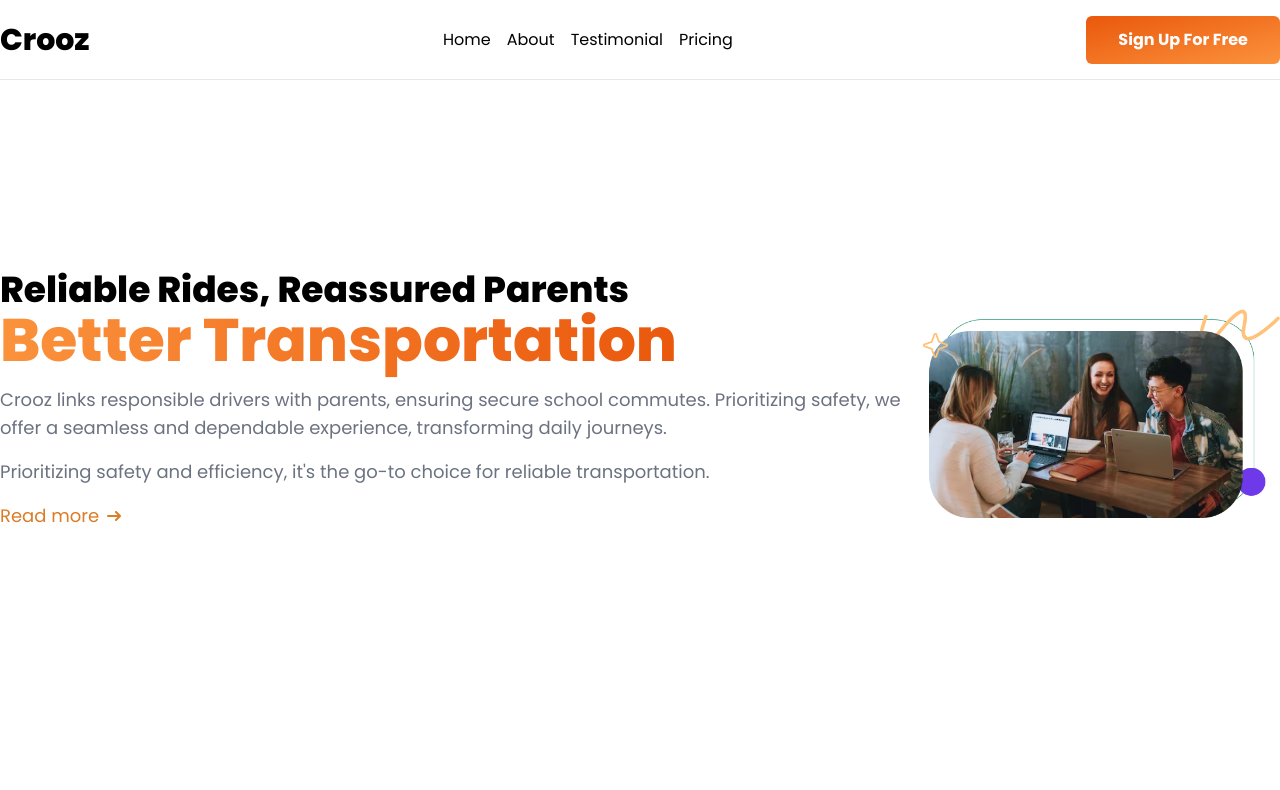
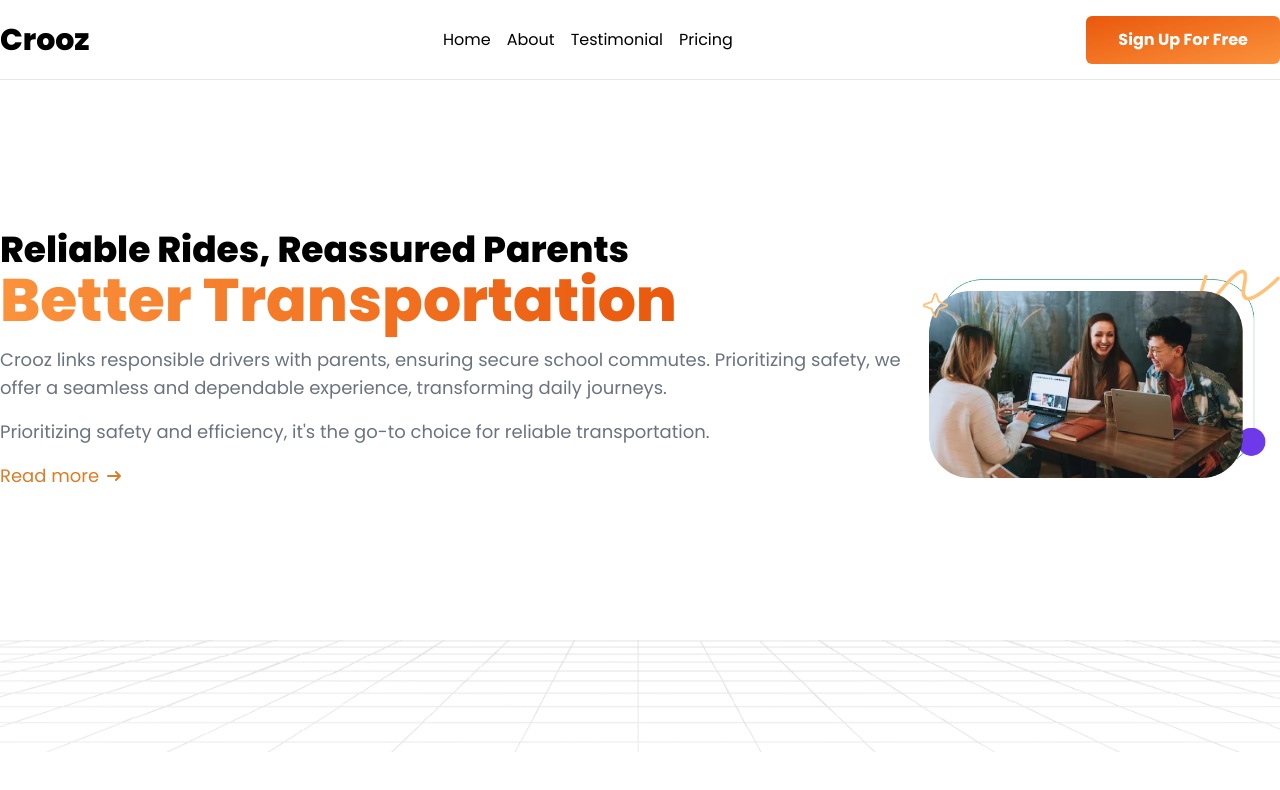
Before and after one commit to Manuel-heav/Crooz, a React (Vite) app: page / in a window 1280 px wide. Shown: the top 790 px of the page. Built offline with nearby package versions, Linux system fonts and the light colour scheme.

Commit message:
added ground section

```diff
--- a/src/assets/index.js
+++ b/src/assets/index.js
@@ -20,8 +20,12 @@ import people03 from "./people03.png";
 import lock from "./lock.svg";
 import cta from "./cta.png";
 import hamburgerMenu from "./hamburgerMenu.svg";
+import rocket from "./rocket.jpg";
+import ground from "./ground.jpg";
 
 export {
+  ground,
+  rocket,
   cta,
   lock,
   logo,
--- a/src/components/Header.jsx
+++ b/src/components/Header.jsx
@@ -17,16 +17,16 @@ const Header = () => {
 
             <div className='hidden md:flex items-center '>
                 <ul className='flex gap-4'>
-                    <li>
+                    <li className='hover:scale-[1.1] transition duration-700 ease-in-out'>
                         <Link to="/">Home</Link>
                     </li>
-                    <li>
+                    <li className='hover:scale-[1.1] transition duration-700 ease-in-out'>
                         <Link to="/about">About</Link>
                     </li>
-                    <li>
+                    <li className='hover:scale-[1.1] transition duration-700 ease-in-out'>
                         <Link to="/testimonial">Testimonial</Link>
                     </li>
-                    <li>
+                    <li className='hover:scale-[1.1] transition duration-700 ease-in-out'>
                         <Link to="/pricing">Pricing</Link>
                     </li>
                 </ul>
--- a/src/components/Hero.jsx
+++ b/src/components/Hero.jsx
@@ -1,11 +1,12 @@
 import React from 'react'
-import { cta } from '../assets'
+import { cta, ground } from '../assets'
 
 const Hero = () => {
   return (
-      <div className='md:max-w-[1480px] max-w-[600px] m-auto w-full h-[80vh] flex flex-col md:flex-row justify-between items-center md:px-0'>
-        <div>
-          <h2 className="text-4xl font-extrabold">Reliable Rides, Reassured Parents</h2>
+    <div className='md:max-w-[1480px] max-w-[600px] m-auto w-full md:px-0 px-4'>
+      <div className='h-[70vh] flex flex-col md:flex-row justify-between items-center md:px-0'>
+        <div className='flex-2'>
+          <h2 className="text-4xl md:mt-0 mt-10 font-extrabold">Reliable Rides, Reassured Parents</h2>
           <h1 class="mb-4 text-3xl font-extrabold text-gray-900 dark:text-white md:text-5xl lg:text-6xl"><span class="text-transparent bg-clip-text bg-gradient-to-r to-orange-600 from-orange-400">Better Transportation</span></h1>
           <p className="my-4 text-lg text-gray-500">
           Crooz links responsible drivers with parents, ensuring secure school commutes. Prioritizing safety, we offer a seamless and dependable experience, transforming daily journeys.</p>
@@ -18,10 +19,11 @@ const Hero = () => {
           </a>
       </div>
 
-      <div>
+      <div  className='flex-3'>
         <img src={cta} className='w-[100%] h-[100%] relative z-[5]'/>
-
       </div>
+    </div>
+        <img src={ground}  className='opacity-[.4]'/>
     </div>
   )
 }
```
Also changed, not shown: src/assets/ground.jpg (added), src/assets/rocket.jpg (added).
